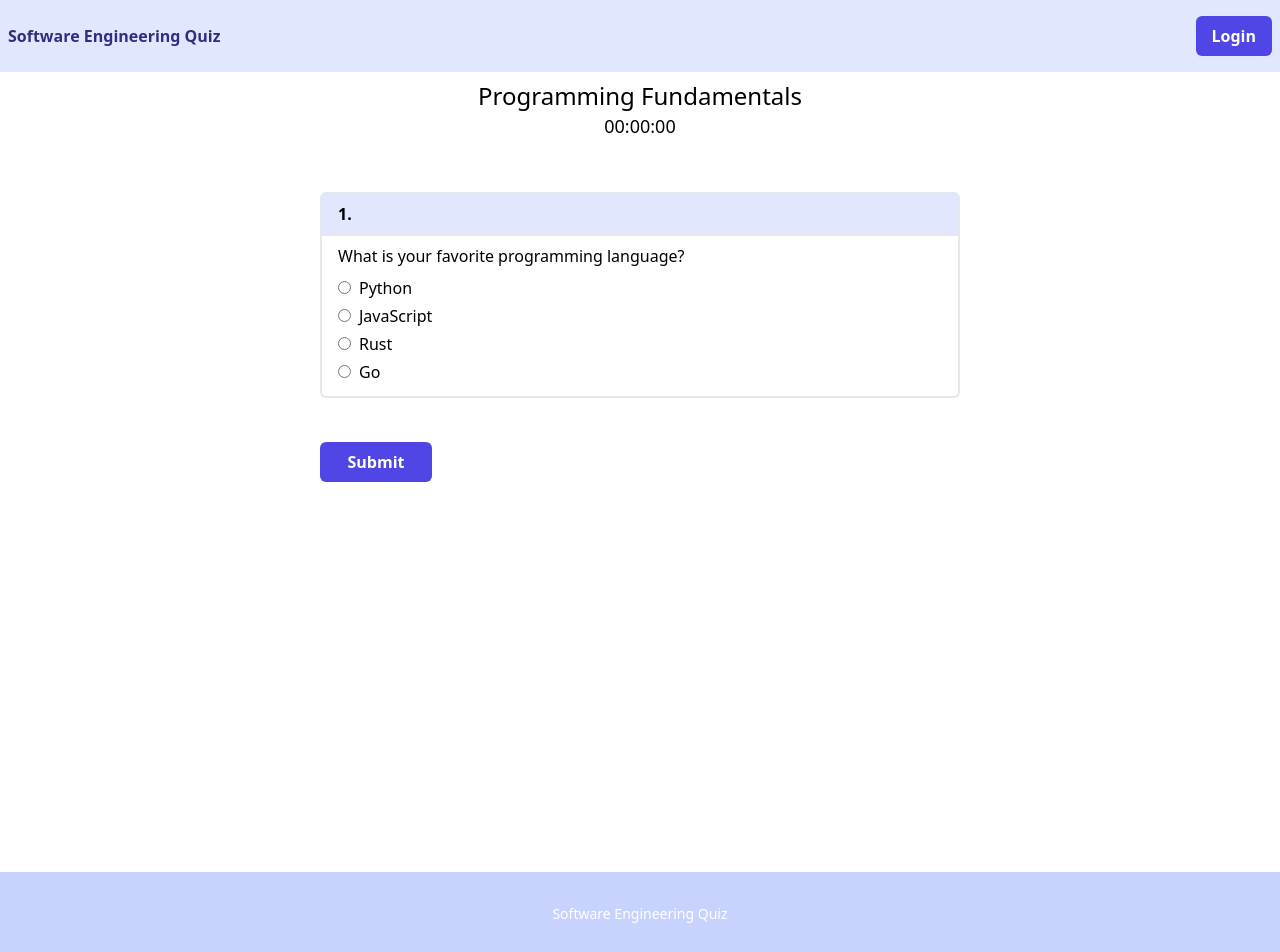
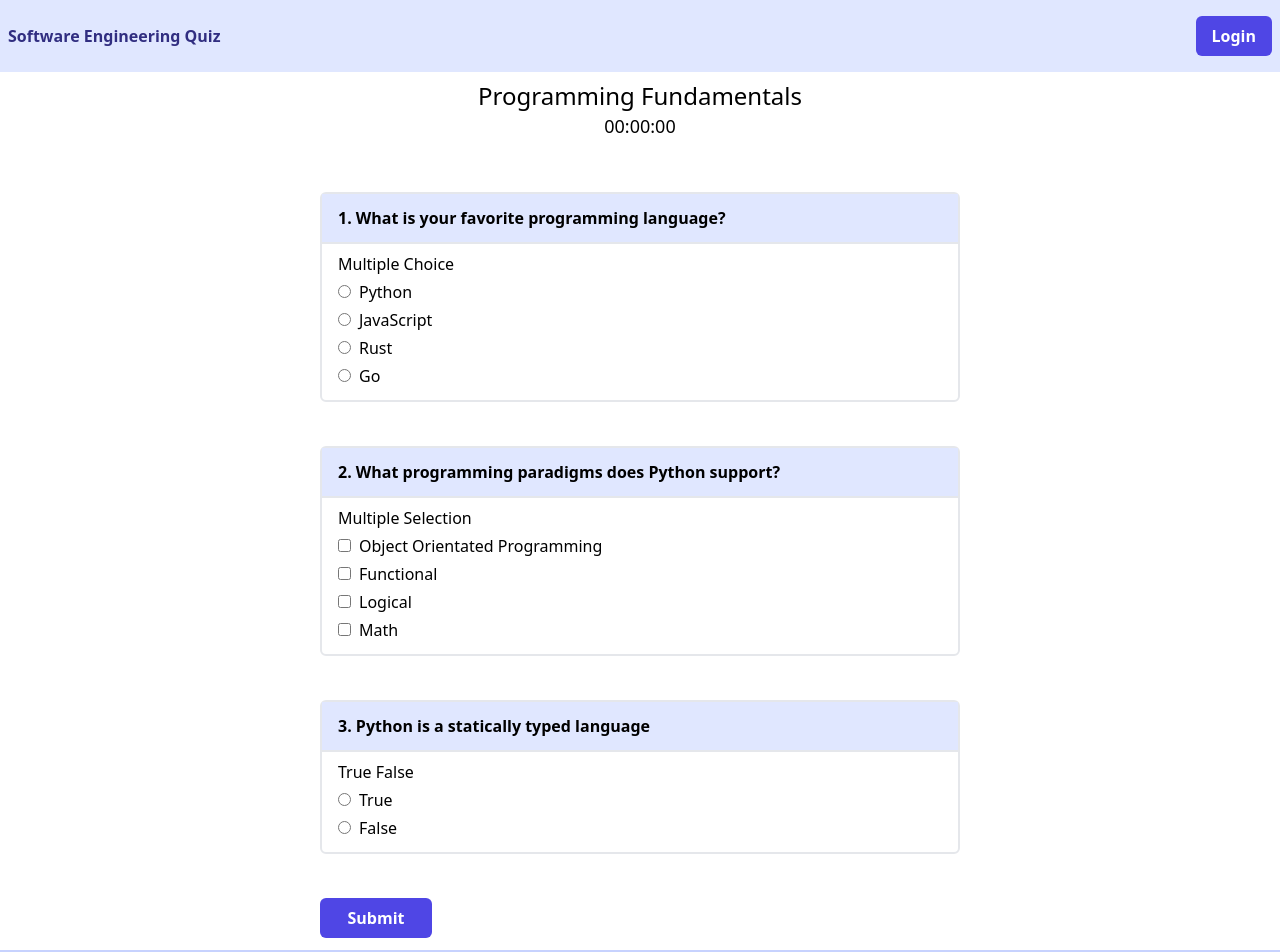
Before and after one commit to alecbar/software-programming-quiz, a Next.js app in the folder next-app/: page /quiz/take/1 in a window 1280 px wide. Shown: the top 952 px of the page. Built offline with nearby package versions, Linux system fonts and the light colour scheme; no server answers.

Commit message:
start question input component

```diff
--- /dev/null
+++ b/next-app/components/questionInput.js
@@ -0,0 +1,46 @@
+import { useState, useEffect } from 'react'
+
+const QuestionInput = (props) => {
+
+
+    const { index, question, saveAnswer } = props
+    const { prompt, type, answers } = question
+
+    const inputType = type == "multiple-selection" ? "checkbox" : "radio"
+
+    // Map or transform question type to formatted string
+    const questionType = questionType
+
+    return (
+        <div className="my-11 border-2 md:w-2/4 w-3/4 mx-auto rounded-md">
+            <div>
+                <fieldset>
+                    <div className="px-4 py-2 border-b-2 bg-indigo-100 font-bold">
+                        <legend className="my-1">
+                            {i}. {prompt}
+                        </legend>
+                    </div>
+
+                    <div className="px-4 py-2">
+                        <span className="font-light">{questionType}</span>
+
+                        {
+                            answers.map((answer)=>{
+                                return (
+                                    <div className="my-1">
+                                        <input type={inputType}></input>
+                                        <label className="mx-2">{answer}</label>
+                                    </div>
+                                )
+                            })
+                        }
+
+                    </div>
+                </fieldset>
+            </div>
+
+        </div>
+    )
+}
+
+export default QuestionInput;
--- a/next-app/pages/quiz/take/[id].js
+++ b/next-app/pages/quiz/take/[id].js
@@ -50,15 +50,15 @@ export default function TakeQuiz() {
 
                     <div className="my-11 border-2 md:w-2/4 w-3/4 mx-auto rounded-md">
                         <div>
+                            <fieldset>
                                 <div className="px-4 py-2 border-b-2 bg-indigo-100 font-bold">
-                            1.
+                                    <legend className="my-1">
+                                        1. What is your favorite programming language?
+                                    </legend>
                                 </div>
 
                                 <div className="px-4 py-2">
-                            <fieldset>
-                                <legend className="my-1">
-                                    What is your favorite programming language?
-                                </legend>
+                                    <span className="font-light">Multiple Choice</span>
 
                                     <div className="my-1">
                                         <input type="radio"></input>
@@ -80,12 +80,80 @@ export default function TakeQuiz() {
                                         <label className="mx-2">Go</label>
                                     </div>
 
+                                </div>
                             </fieldset>
                         </div>
 
                     </div>
 
+                    <div className="my-11 border-2 md:w-2/4 w-3/4 mx-auto rounded-md">
+                        <div>
+                            <fieldset>
+                                <div className="px-4 py-2 border-b-2 bg-indigo-100 font-bold">
+                                    <legend className="my-1">
+                                        2. What programming paradigms does Python support?
+                                    </legend>
                                 </div>
+
+                                <div className="px-4 py-2">
+                                    <span className="font-light">Multiple Selection</span>
+
+                                    <div className="my-1">
+                                        <input type="checkbox"></input>
+                                        <label className="mx-2">Object Orientated Programming</label>
+                                    </div>
+
+                                    <div className="my-1">
+                                        <input type="checkbox"></input>
+                                        <label className="mx-2">Functional</label>
+                                    </div>
+
+                                    <div className="my-1">
+                                        <input type="checkbox"></input>
+                                        <label className="mx-2">Logical</label>
+                                    </div>
+
+                                    <div className="my-1">
+                                        <input type="checkbox"></input>
+                                        <label className="mx-2">Math</label>
+                                    </div>
+
+                                </div>
+                            </fieldset>
+                        </div>
+
+                    </div>
+
+
+                    <div className="my-11 border-2 md:w-2/4 w-3/4 mx-auto rounded-md">
+                        <div>
+                            <fieldset>
+                                <div className="px-4 py-2 border-b-2 bg-indigo-100 font-bold">
+                                    <legend className="my-1">
+                                        3. Python is a statically typed language
+                                    </legend>
+                                </div>
+
+                                <div className="px-4 py-2">
+                                    <span className="font-light">True False</span>
+
+                                    <div className="my-1">
+                                        <input type="radio"></input>
+                                        <label className="mx-2">True</label>
+                                    </div>
+
+                                    <div className="my-1">
+                                        <input type="radio"></input>
+                                        <label className="mx-2">False</label>
+                                    </div>
+
+                                </div>
+                            </fieldset>
+                        </div>
+
+                    </div>
+
+
 
                     <div className="my-3 md:w-2/4 w-3/4 mx-auto">
                         <button className="text-white font-semibold bg-indigo-600 w-28 py-2 px-6 rounded-md">Submit</button>
```
Lines whose indentation alone changed are shown as unchanged.
